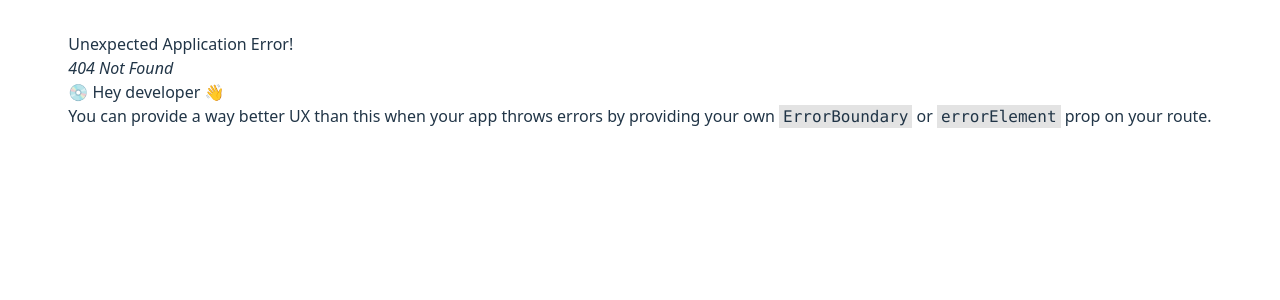
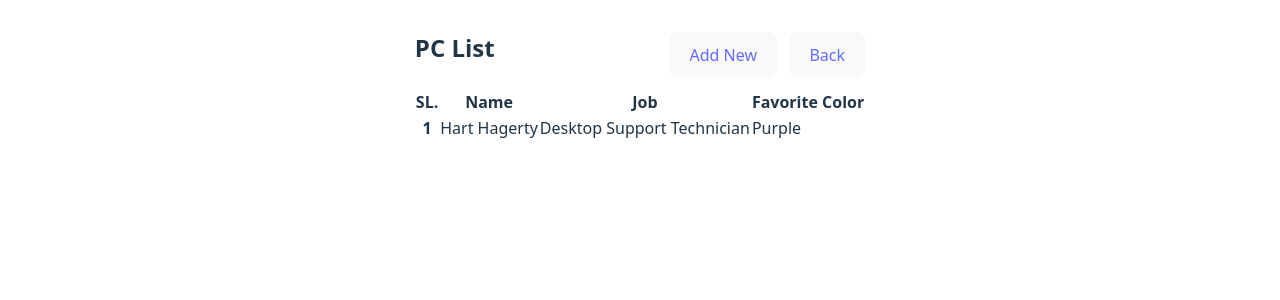
Before and after one commit to EhsanEIK/ymait-ai-client, a React (Vite) app: page /pcInfo in a window 1280 px wide. Before the commit this address had no page. Shown: the top 300 px of the page. Built offline with nearby package versions, Linux system fonts and the light colour scheme.

Commit message:
added PC components with PC.jsx file

```diff
--- a/src/App.css
+++ b/src/App.css
@@ -1,5 +1,5 @@
 #root {
-  max-width: 1280px;
+  max-width: 100%;
   margin: 0 auto;
   padding: 2rem;
 }
--- a/src/components/Home/Home.jsx
+++ b/src/components/Home/Home.jsx
@@ -6,7 +6,7 @@ const Home = () => {
         <div>
             <h2 className='text-5xl text-sky-600 font-bold uppercase' >Welcome to the YMA-IT AI System</h2>
             <div className='flex gap-5 justify-center mt-5'>
-                <Link>
+                <Link to={'/pcInfo'}>
                     <button className="btn btn-primary">PC</button>
                 </Link>
                 <Link>
--- /dev/null
+++ b/src/components/PC/PC.jsx
@@ -0,0 +1,45 @@
+import React from 'react';
+import { Link } from 'react-router-dom';
+
+const PC = () => {
+    return (
+        <div>
+            {/* Befor Table Part */}
+            <div className='flex gap-5 justify-between mb-3'>
+                <h1 className='text-2xl font-bold'>PC List</h1>
+                <div className='flex gap-3'>
+                    <Link to={'/addNewPCInfo'}>
+                        <button className="btn btn-primary btn-sm">Add New</button>
+                    </Link>
+                    <Link to='/'>
+                        <button className="btn btn-secondary btn-sm">Back</button>
+                    </Link>
+                </div>
+            </div>
+            <div className="overflow-x-auto">
+                <table className="table">
+                    {/* head */}
+                    <thead>
+                        <tr>
+                            <th>SL.</th>
+                            <th>Name</th>
+                            <th>Job</th>
+                            <th>Favorite Color</th>
+                        </tr>
+                    </thead>
+                    <tbody>
+                        {/* row */}
+                        <tr className="hover">
+                            <th>1</th>
+                            <td>Hart Hagerty</td>
+                            <td>Desktop Support Technician</td>
+                            <td>Purple</td>
+                        </tr>
+                    </tbody>
+                </table>
+            </div>
+        </div>
+    );
+};
+
+export default PC;
--- a/src/routes/router.jsx
+++ b/src/routes/router.jsx
@@ -1,9 +1,14 @@
 import { createBrowserRouter } from "react-router-dom";
 import Home from "../components/Home/Home";
+import PC from "../components/PC/PC";
 
 export const router = createBrowserRouter([
     {
         path: '/',
         element: <Home></Home>
+    },
+    {
+        path: '/pcInfo',
+        element: <PC></PC>
     }
 ])
```
